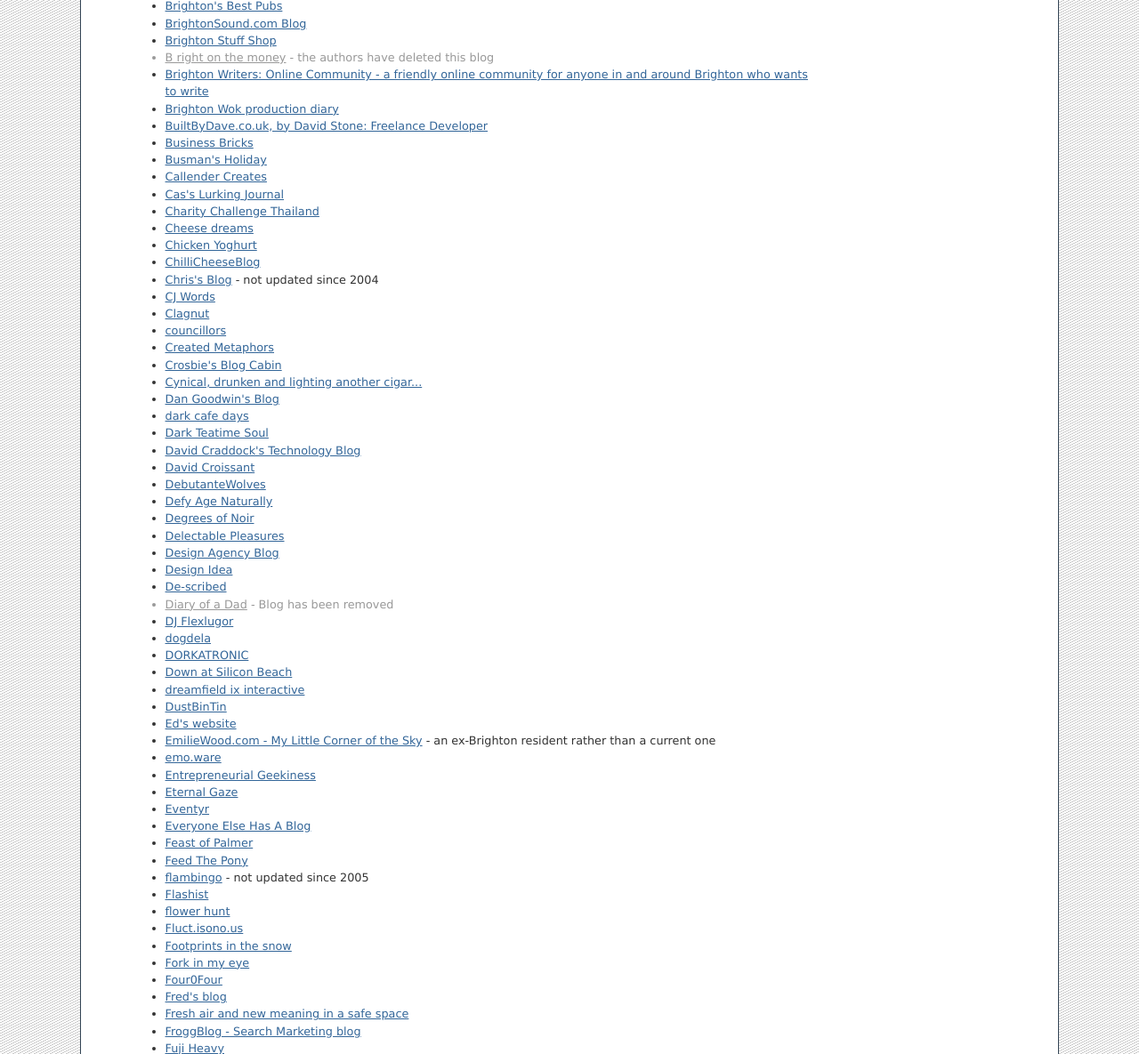
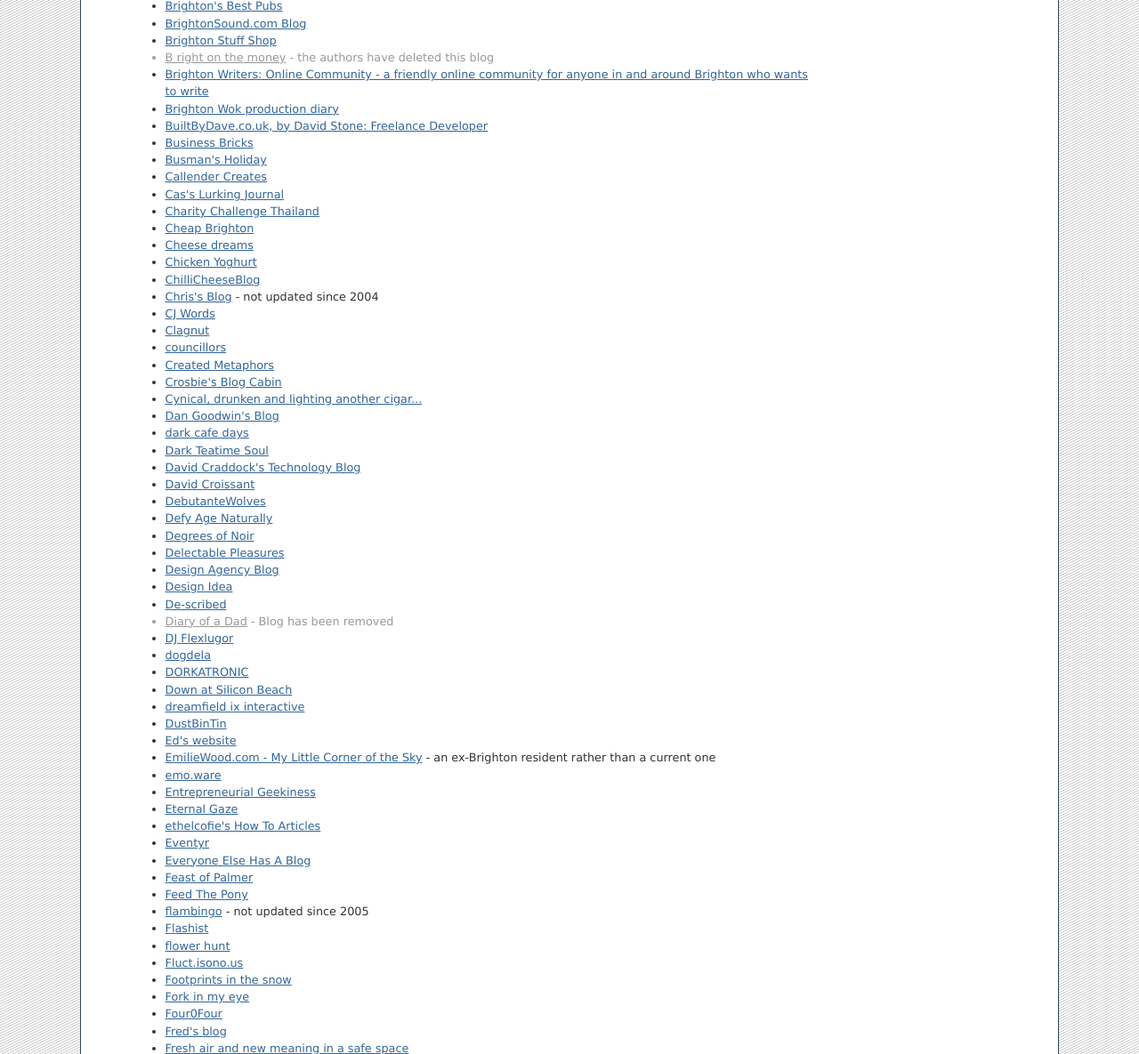
Before and after one commit to janedallaway/BrightonBloggers, a PHP site: page /blogs/ in a window 1280 px wide. Shown: the part 1514-2699 px from the top of the page at 89% size. Run offline with PHP 8.4, Linux system fonts and the light colour scheme.

Commit message:
New blogs added
git-svn-id: http://svn.dallaway.com/home/brightonbloggers/trunk@104 e2c0d64b-04fe-47af-b924-58d64e95b572

```diff
--- a/blogs/index.php
+++ b/blogs/index.php
@@ -131,6 +131,7 @@
 	<li><a href="http://www.callendercreates.com/blog/">Callender Creates</a></li>
 	<li><a href="http://cas-cool.livejournal.com/">Cas's Lurking Journal</a></li>
 	<li><a href="http://charitychallengethailand.blogspot.com/">Charity Challenge Thailand</a></li>
+	<li><a href="http://cheapbrighton.com/">Cheap Brighton</a></li>
 	<li><a href="http://www.triffid.org/blog/">Cheese dreams</a></li>
 	<li><a href="http://www.chickyog.net/">Chicken Yoghurt</a></li>
 	<li><a href="http://ccgi.chillicheese.plus.com/cgi-bin/weblog-br.php">ChilliCheeseBlog</a></li>
@@ -165,6 +166,7 @@
 	<li><a href="http://www.emoware.org/">emo.ware</a></li>
 	<li><a href="http://ianozsvald.com/">Entrepreneurial Geekiness</a></li>
 	<li><a href="http://www.eternalgaze.net/">Eternal Gaze</a></li>
+	<li><a href="http://etheldcofie.wordpress.com/">ethelcofie's How To Articles</a></li>
 	<li><a href="http://www.eventyr.co.uk/ramblings.html">Eventyr</a></li>
 	<li><a href="http://everyoneelsehasablog.blogspot.com/">Everyone Else Has A Blog</a></li>
 	<li><a href="http://www.feastofpalmer.com/">Feast of Palmer</a></li>
```
Also changed, not shown: 1 other file.
